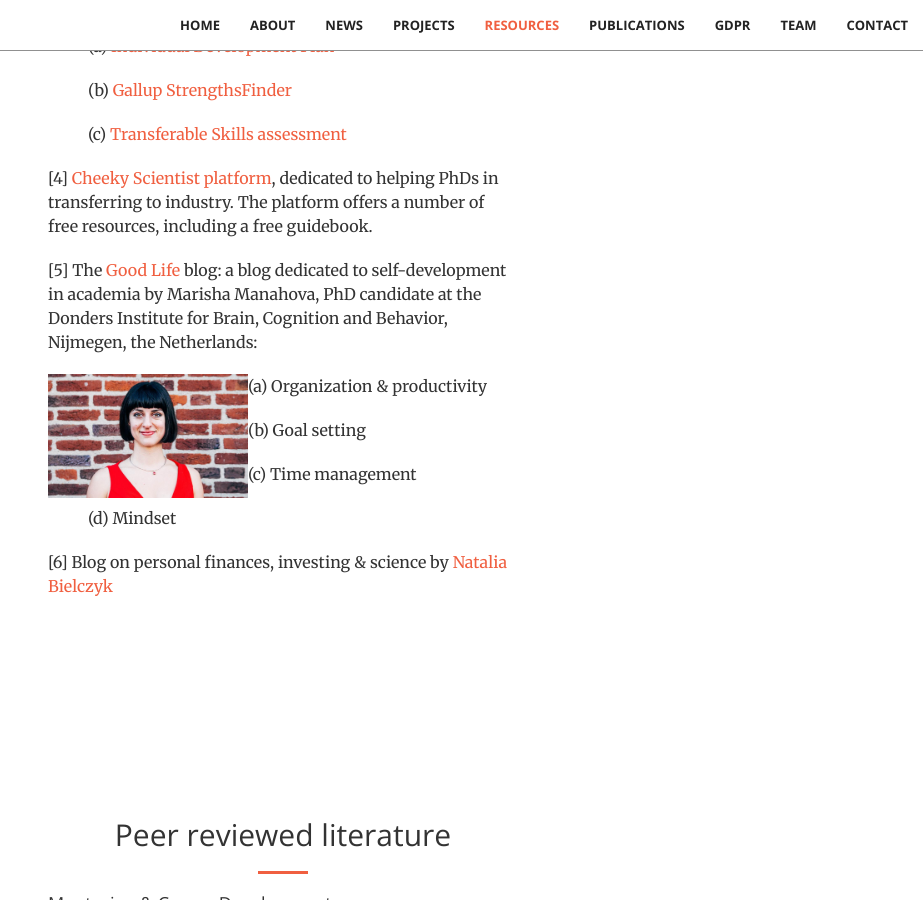
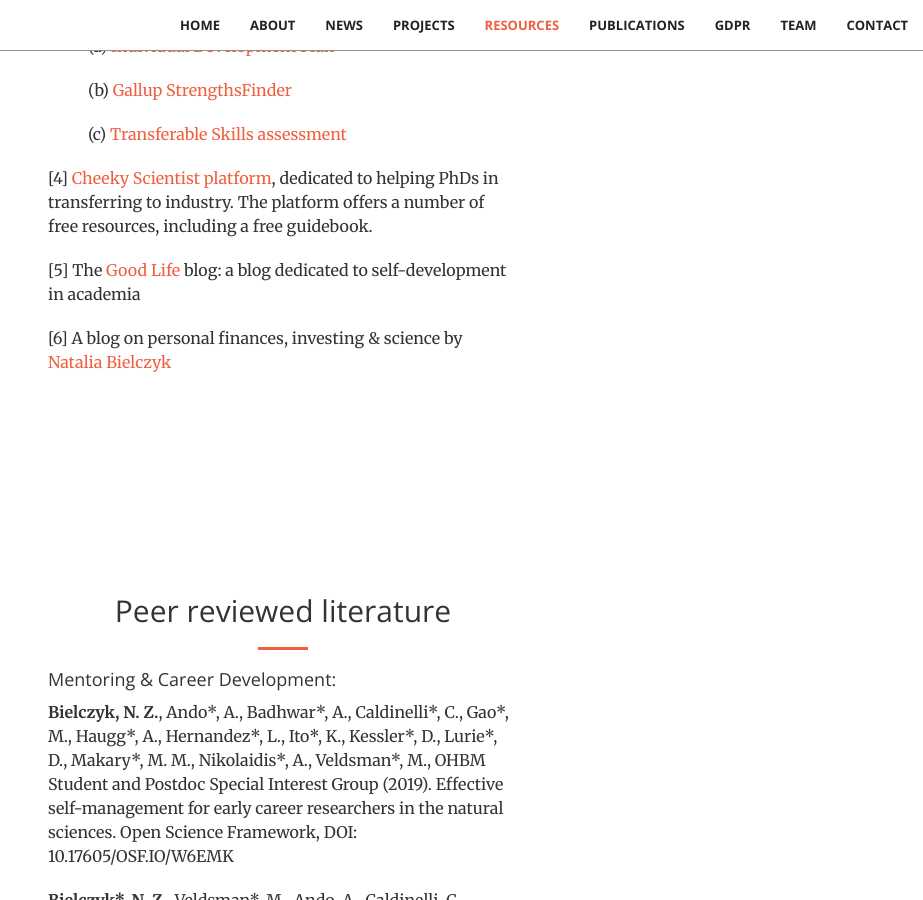
Before and after one commit to stichting-solaris/stichting-solaris.github.io, a Jekyll site: the page built from index.html, in a window 1280 px wide and 900 px high, scrolled down 7087 px. Shown: the whole window, without its empty margins (357-1280 px from the left). Built offline with Jekyll 4.4.1, drawn with Linux system fonts in a browser that asks for light colours.

Commit message:
Update resources.html

```diff
--- a/_includes/resources.html
+++ b/_includes/resources.html
@@ -68,18 +68,14 @@
                 <p></p>
                 <p></p>
 
-                <p>[5] The <a href="https://marishamanahova.com/">Good Life</a> blog: a blog dedicated to self-development in
-                    academia by Marisha Manahova, PhD candidate at the Donders Institute for Brain, Cognition and Behavior, Nijmegen, the Netherlands:</p>
-                <img src="img/marisha.jpg" alt='Marisha' width="200" align = "left"><p class="tab">(a) Organization & productivity
-                <p class="tab">(b) Goal setting
-                <p class="tab">(c) Time management
-                <p class="tab">(d) Mindset
+                <p>[5] The <a href="#goodlifeblog">Good Life</a> blog: a blog dedicated to self-development in
+                    academia
                 <p></p>
                 <p></p>
                 <p></p>
                 <p></p>
                 <p></p>
-                <p>[6] Blog on personal finances, investing & science by <a href="www.nataliabielczyk.com">Natalia Bielczyk</a></p>
+                <p>[6] A blog on personal finances, investing & science by <a href="www.nataliabielczyk.com">Natalia Bielczyk</a></p>
             </div>
             </div>
 </section>
```
